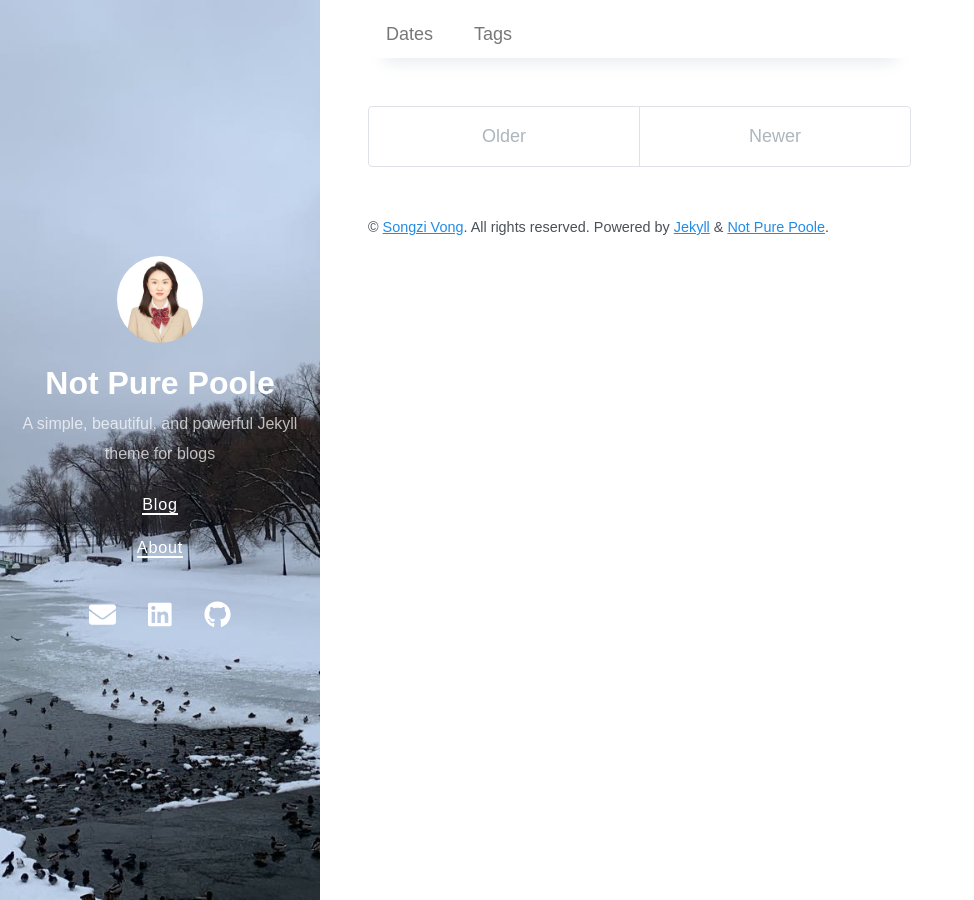
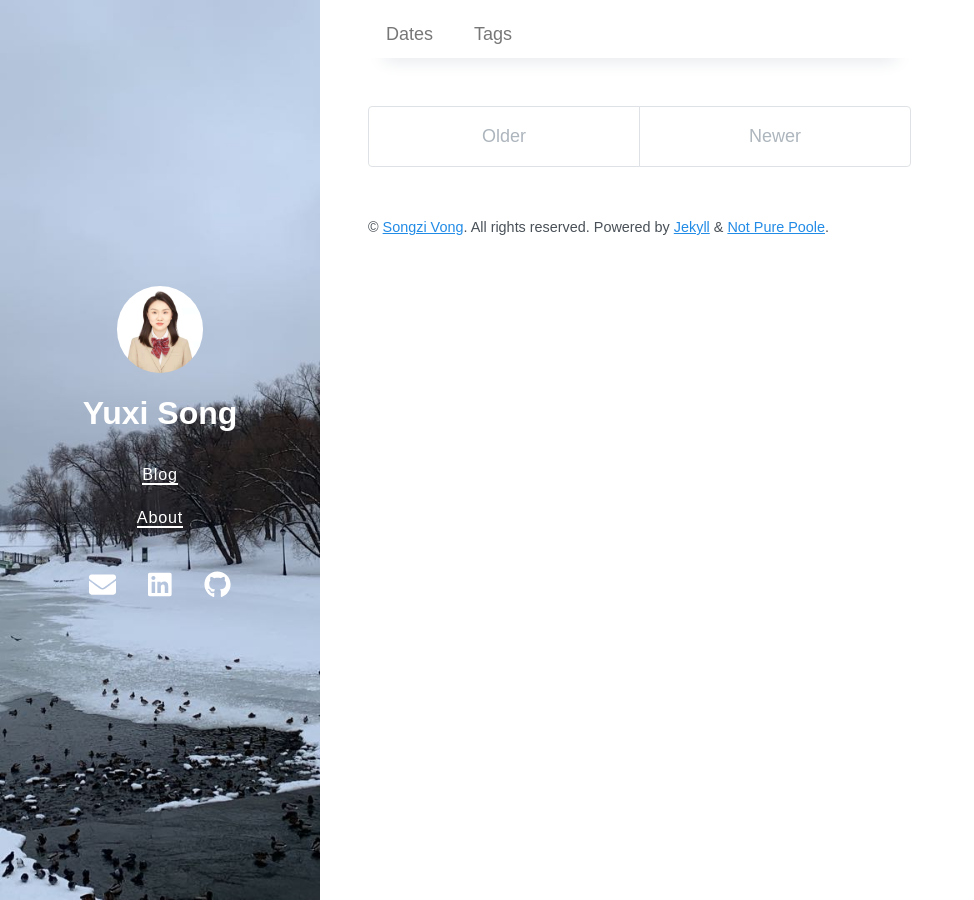
Before and after one commit to Yuxi-Song/mypage.github.io, a Jekyll site: the page built from index.html, in a window 1280 px wide. Shown: the whole page, without its empty margins (0-974 px from the left). Built offline with Jekyll 4.4.1, drawn with Linux system fonts in a browser that asks for light colours; nearby versions of some CDN libraries; the list of posts is cut into pages by our own code.

Commit message:
Add self-intrdocution

```diff
--- a/_config.yml
+++ b/_config.yml
@@ -1,7 +1,6 @@
 # Setup
-title: Not Pure Poole
-description: A simple, beautiful, and powerful Jekyll theme for blogs
-url: https://vszhub.github.io
+title: Yuxi Song
+url: https://Yuxi-Song.github.io
 avatar: /avatar.jpeg
 paginate: 5
 permalink: pretty
```
